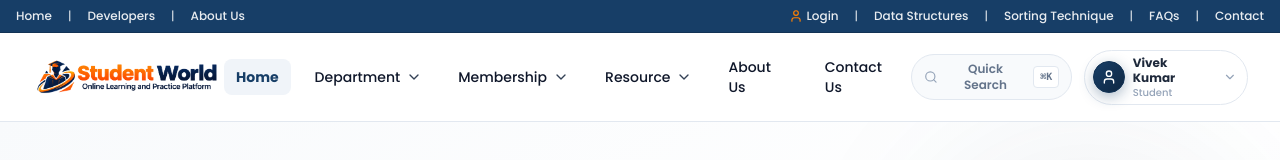
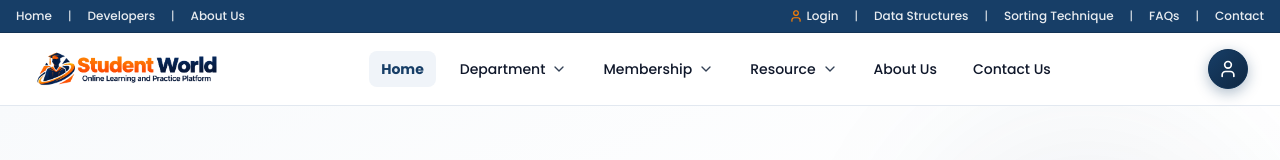
Before and after one commit to Vnjvibhash/ED-World, a Next.js app: page / in a window 1280 px wide. Shown: the top 160 px of the page. Built offline with nearby package versions, Linux system fonts and the light colour scheme.

Commit message:
refactor: keep only profile icon in header navbar

```diff
--- a/src/components/layout/Header.tsx
+++ b/src/components/layout/Header.tsx
@@ -352,36 +352,17 @@ export function Header() {
             </Link>
           </div>
 
-          {/* Interactive Search & CTA Button & Mobile Toggle */}
-          <div className="flex items-center gap-2 sm:gap-3">
-            <button
-              onClick={() => setIsSearchOpen(true)}
-              className="flex items-center gap-2 px-3 py-1.5 rounded-full border border-slate-200 bg-slate-50 hover:bg-slate-100 hover:border-slate-300 text-slate-500 hover:text-slate-800 text-xs font-semibold transition-all shadow-xs"
-              title="Quick Search (⌘K)"
-            >
-              <Search className="w-3.5 h-3.5 text-slate-400" />
-              <span className="hidden md:inline">Quick Search</span>
-              <kbd className="hidden md:inline-flex items-center gap-0.5 px-1.5 py-0.5 text-[10px] font-mono bg-white border border-slate-200 rounded text-slate-500 shadow-xs">
-                ⌘K
-              </kbd>
-            </button>
-
+          {/* Profile Icon & Mobile Toggle */}
+          <div className="flex items-center gap-3">
             {/* Interactive Profile Icon & Dropdown */}
             <div className="relative">
               <button
                 onClick={() => setIsProfileOpen(!isProfileOpen)}
-                className="flex items-center gap-2 p-1 pl-2 pr-2.5 rounded-full border border-slate-200 bg-white hover:border-slate-300 hover:shadow-xs transition-all focus:outline-none focus:ring-2 focus:ring-accent-500 cursor-pointer"
+                className="w-10 h-10 rounded-full border-2 border-slate-200 hover:border-accent-500 bg-gradient-to-tr from-brand-600 to-accent-500 flex items-center justify-center text-white shadow-sm transition-all hover:scale-105 active:scale-95 focus:outline-none focus:ring-2 focus:ring-accent-500 cursor-pointer"
                 aria-label="User Profile"
                 title="Account & Profile"
               >
-                <div className="w-8 h-8 rounded-full bg-gradient-to-tr from-brand-600 to-accent-500 flex items-center justify-center text-white shadow-xs">
-                  <User className="w-4 h-4" />
-                </div>
-                <div className="hidden xl:flex flex-col items-start pr-1 text-left">
-                  <span className="text-xs font-bold text-slate-800 leading-tight">Vivek Kumar</span>
-                  <span className="text-[10px] text-slate-400 font-medium">Student</span>
-                </div>
-                <ChevronDown className={`w-3.5 h-3.5 text-slate-400 transition-transform duration-200 hidden sm:block ${isProfileOpen ? "rotate-180" : ""}`} />
+                <User className="w-5 h-5 text-white" />
               </button>
 
               {/* Profile Dropdown Menu */}
```
